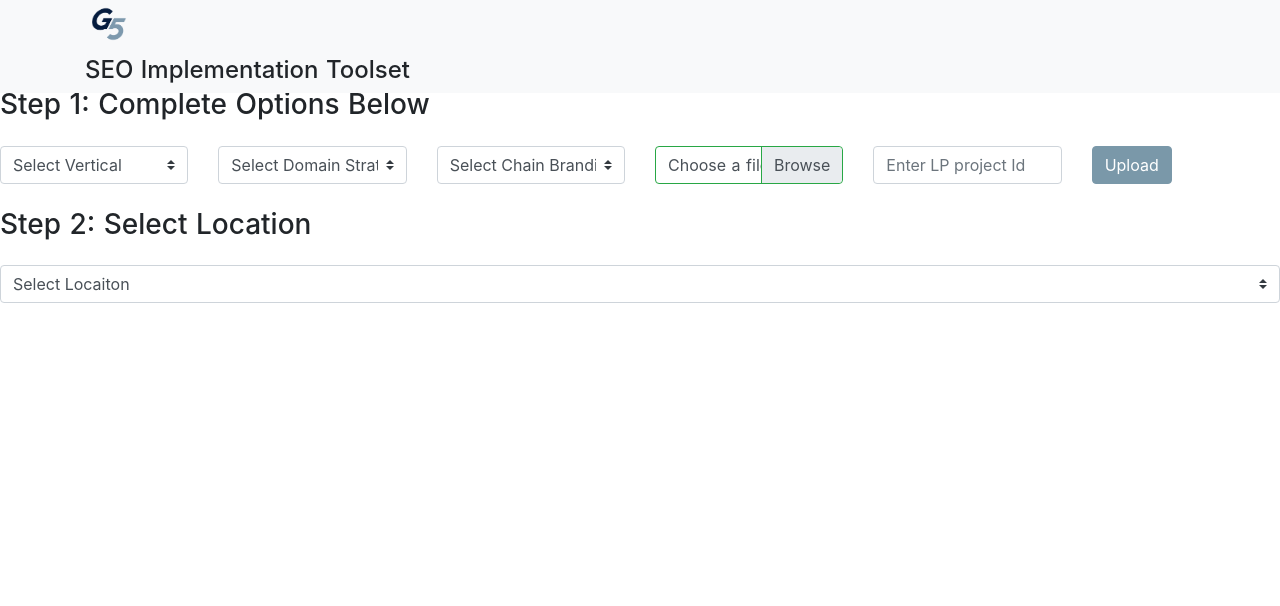
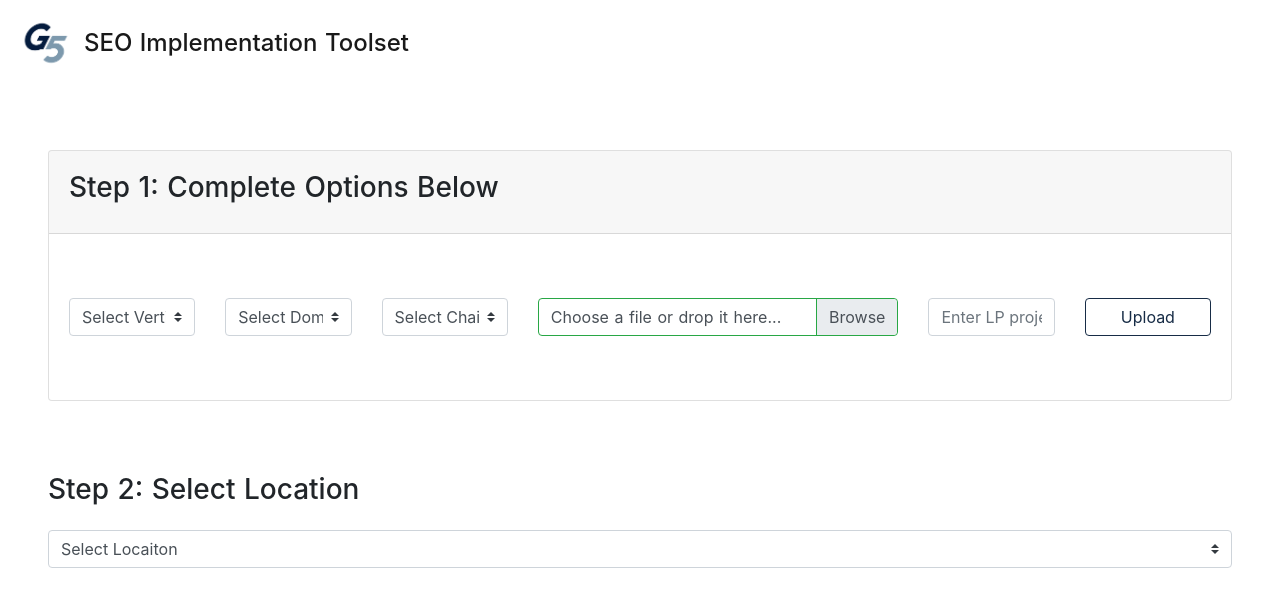
Before and after one commit to pcktbot/seo-implementation-toolset, a Nuxt app: page / in a window 1280 px wide. Shown: the top 606 px of the page. Built offline with nearby package versions, Linux system fonts and the light colour scheme.

Commit message:
structure

```diff
--- a/components/nav.vue
+++ b/components/nav.vue
@@ -1,31 +1,26 @@
 <template>
-  <b-nav
-  class=" navbar-expand-lg  bg-light fixed-top">
-    <b-container>
-      <a href="">
+  <b-navbar class="">
+    <b-navbar-brand to="/" class="d-flex align-items-center">
       <b-img
-          class="logo"
+        class="mr-2 logo"
         src="/g5-logo.png"
         alt="Responsive image"
       />
-      </a>
-      <h4 class="title">
+      <h4 class="mb-0">
         SEO Implementation Toolset
       </h4>
-      <b-container />
-    </b-container>
-  </b-nav>
+    </b-navbar-brand>
+  </b-navbar>
 </template>
+
 <script>
 export default {
 }
 </script>
+
 <style scoped>
 .logo {
   width: 3em;
   height: 3em;
 }
-h4.title {
-  margin-bottom: 0px
-}
 </style>
--- a/pages/index.vue
+++ b/pages/index.vue
@@ -1,16 +1,27 @@
 <template>
   <div>
-    <g5Nav />
-    <div class="mainBody">
-      <h3>Step 1: Complete Options Below</h3>
+    <g5-nav />
+    <b-container fluid class="px-5">
       <b-row>
-        <b-col v-for="select in selects" :key="select.selected">
+        <b-col>
+          <b-card no-body class="my-5">
+            <b-card-header>
+              <h3>
+                Step 1: Complete Options Below
+              </h3>
+            </b-card-header>
+            <b-card-body class="py-5">
+              <b-row>
+                <b-col
+                  v-for="select in selects"
+                  :key="select.selected"
+                >
                   <b-form-select
                     v-model="select.selected"
                     :options="select.options"
                   />
                 </b-col>
-        <b-col>
+                <b-col cols="4">
                   <b-form-file
                     v-model="file"
                     :state="Boolean(file)"
@@ -29,9 +40,16 @@
                 <b-col>
                   <b-btn
                     @click="upload"
+                    variant="outline-primary--darken3"
+                    block
+                    class="px-4"
                   >
                     Upload
                   </b-btn>
+                </b-col>
+              </b-row>
+            </b-card-body>
+          </b-card>
         </b-col>
       </b-row>
       <h3>Step 2: Select Location</h3>
@@ -40,8 +58,7 @@
           <b-form-select v-model="location.selected" :options="location.options" @change="loadLocation" />
         </b-col>
       </b-row>
-      <!-- <div class="mt-3">Selected: <strong>{{ verticals.selected }}</strong></div> -->
-    </div>
+    </b-container>
     <form-stepper
       v-if="selectedLocation"
       :location="selectedLocation"
@@ -125,7 +142,5 @@ export default {
 </script>
 
 <style>
-.mainBody {
-  padding-top: 5em;
-}
+
 </style>
```
Also changed, not shown: nuxt.config.js (+0 -33 lines). Lines whose indentation alone changed are shown as unchanged.
